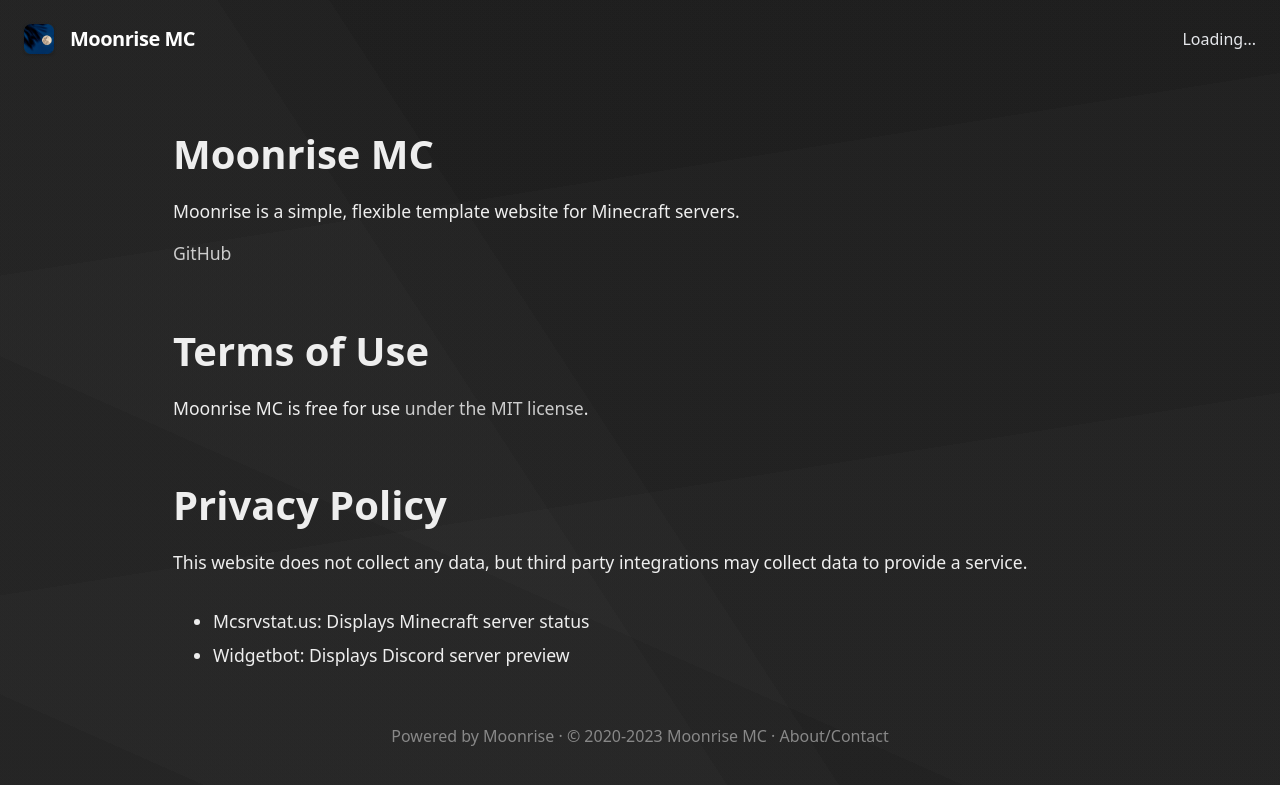
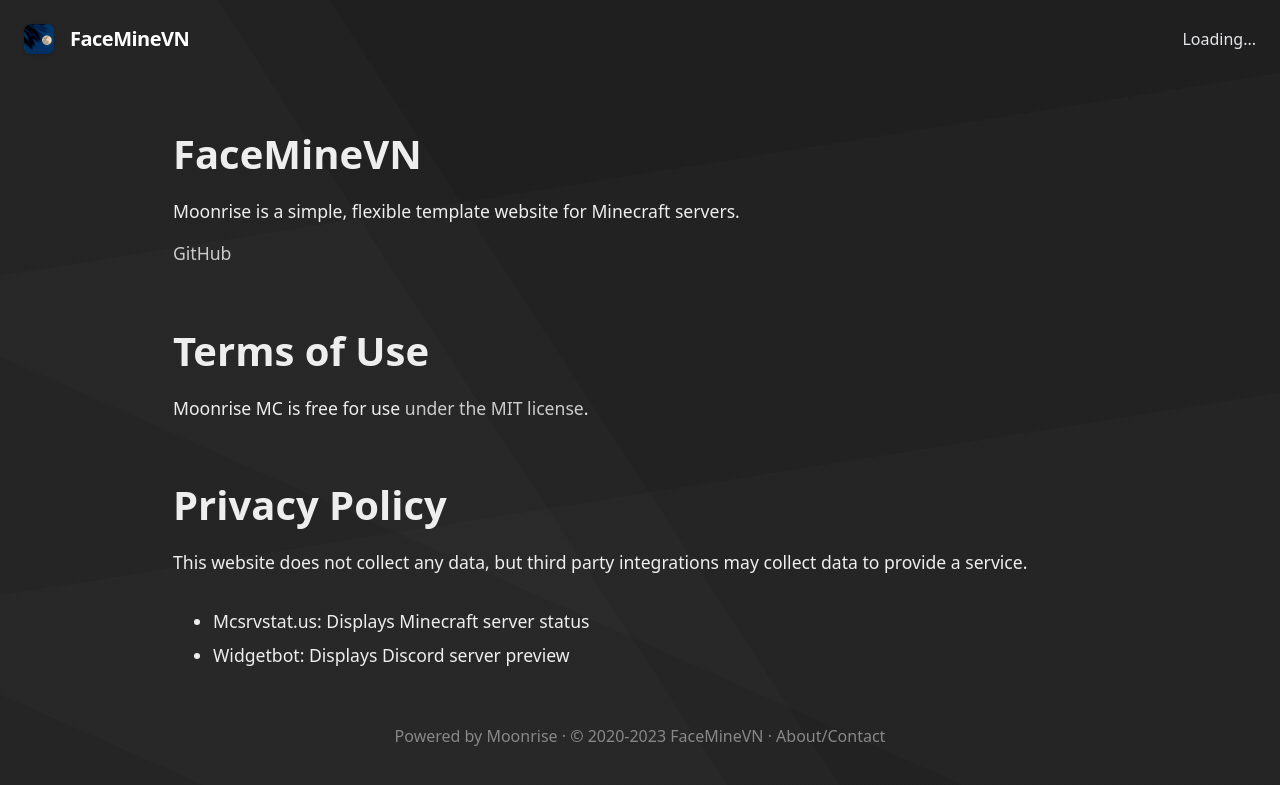
Before and after one commit to Pesce33/SMP, a Jekyll site: the page built from docs/about.md, in a window 1280 px wide. Shown: the top 785 px of the page. Built offline with Jekyll 4.4.1, drawn with Linux system fonts in a browser that asks for light colours; our own code applies the rules of GitHub Pages for plain Markdown files.

Commit message:
Update _config.yml

```diff
--- a/docs/_config.yml
+++ b/docs/_config.yml
@@ -1,8 +1,8 @@
 # Set this website's info
 # Change "coffeebank" to your GitHub username
 # Change "moonrise" to your repository name
-url: "https://coffeebank.github.io"
-baseurl: "/moonrise"
+url: "https://Pesce33.github.io"
+baseurl: "/SMP"
 siteIcon: /media/android-chrome-192x192.png
 siteYear: 2020
 siteFooterlink: /about
@@ -11,14 +11,14 @@ showinSearchEngines: true
 
 
 # Set basic server info
-serverName: Moonrise MC
-serverDescription: A Minecraft server where we have lots of fun!
-serverIP: 31.41.59.26:5358
+serverName: FaceMineVN
+serverDescription: Đây chỉ là 1 cái SMP :))
+serverIP: Facevn.aternos.me:37202
 useBedrockForOnlineStatus: false
 
 
 # Discord information
-discordInvite: https://discord.gg/minecraft
+discordInvite: https://discord.gg/Xv77Aug5yK
 discordServerID: 299881420891881473
 discordChannelID: 450428756855750666
 
```
